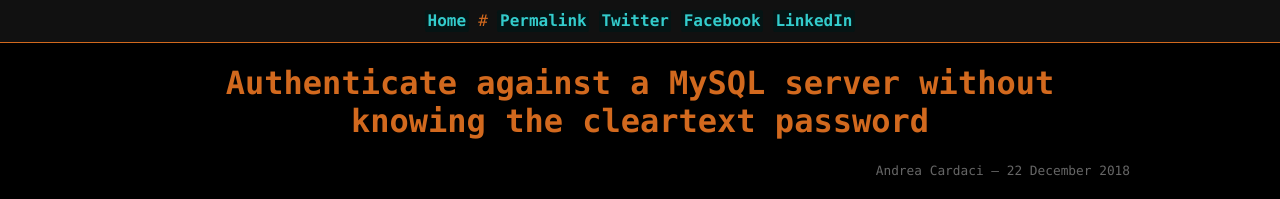
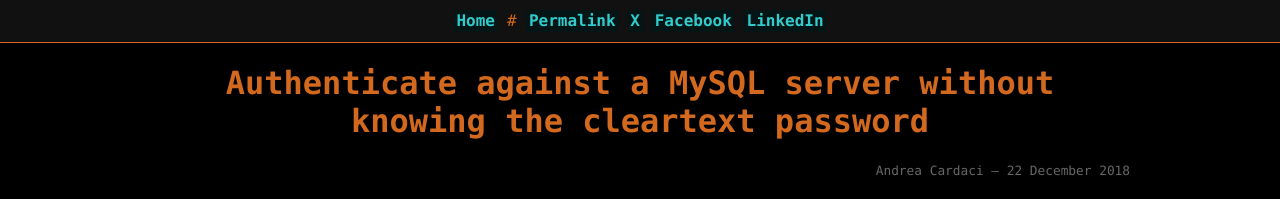
Before and after one commit to cyrus-and/cyrus-and.github.io, a Jekyll site: the page built from blog/_posts/2018-12-22-authenticate-against-a-mysql-server-without-knowing-the-cleartext-password.md, in a window 1280 px wide. Shown: the top 199 px of the page. Built offline with Jekyll 4.4.1, drawn with Linux system fonts in a browser that asks for light colours.

Commit message:
Rename Twitter to X

```diff
--- a/_config.yml
+++ b/_config.yml
@@ -5,7 +5,7 @@ url: https://cardaci.xyz
 author:
   name: Andrea Cardaci
   email: cyrus.and@gmail.com
-  twitter: cyrus_and
+  x: cyrus_and
 
 permalink: pretty
 
--- a/_data/profiles.yml
+++ b/_data/profiles.yml
@@ -8,8 +8,8 @@
   brief: Pwning boxes for fun
   tags: [Pwning]
 
-- name: Twitter
-  url: https://twitter.com/cyrus_and
+- name: X
+  url: https://x.com/cyrus_and
   brief: Social stuff
   tags: [Social]
 
--- a/_includes/share.html
+++ b/_includes/share.html
@@ -4,6 +4,6 @@
 {{ url }}{% endcapture %}
 
 <a href="{{ page.url }}">Permalink</a>
-<a title="Share on Twitter" href="https://twitter.com/intent/tweet?text={{ status | cgi_escape }}">Twitter</a>
+<a title="Share on X" href="https://x.com/intent/tweet?text={{ status | cgi_escape }}">X</a>
 <a title="Share on Facebook" href="https://www.facebook.com/sharer/sharer.php?u={{ url | cgi_escape }}">Facebook</a>
 <a title="Share on LinkedIn" href="https://www.linkedin.com/sharing/share-offsite/?url={{ url | cgi_escape }}&title={{ page.title | cgi_escape }}">LinkedIn</a>
--- a/_layouts/common.html
+++ b/_layouts/common.html
@@ -10,7 +10,7 @@
         {% endif %}
 
         <meta name="twitter:card" content="summary">
-        <meta name="twitter:site" content="@{{ site.author.twitter }}">
+        <meta name="twitter:site" content="@{{ site.author.x }}">
         <meta property="og:url" content="{{ site.url }}{{ page.url }}">
         <meta property="og:title" content="{{ page.title }}">
         <meta property="og:image" content="{{ site.url }}/assets/img/icon.png">
```
